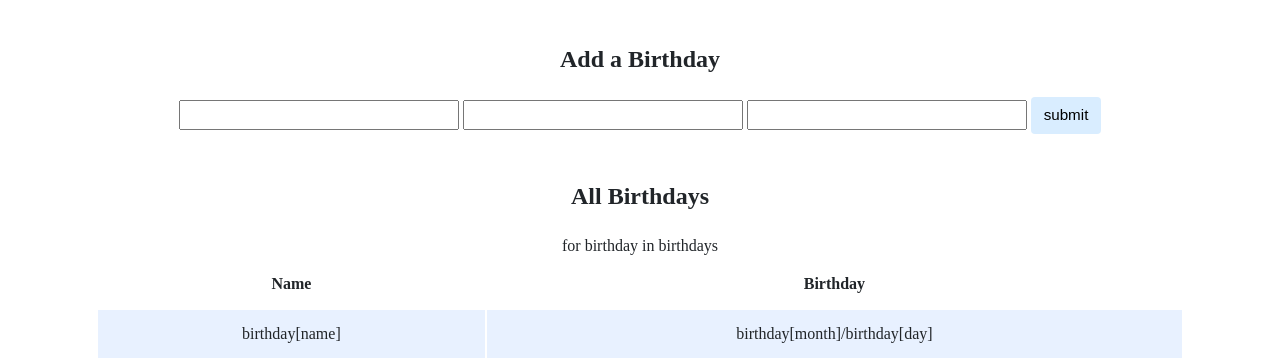
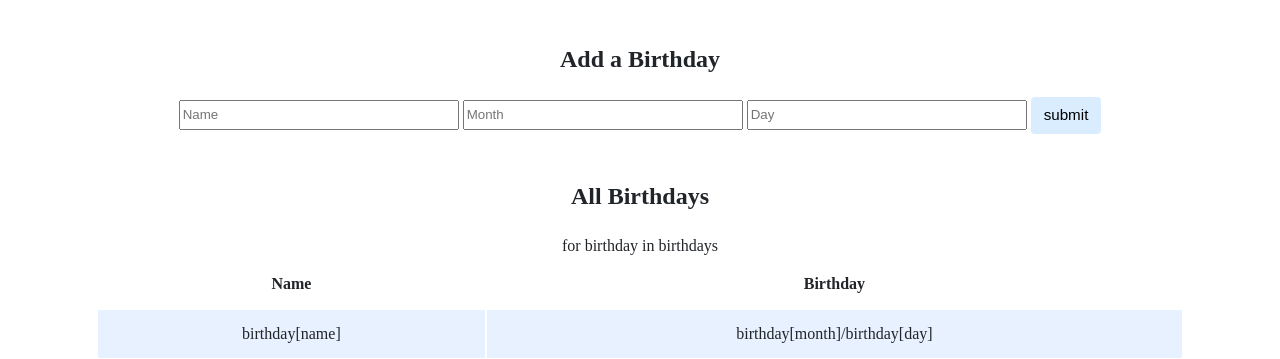
Before and after one commit to shu1513/cs50_homework, a Flask app: template birthdays/templates/index.html in a window 1280 px wide. Shown: the part 219-578 px from the top of the page. Run offline with Flask 3, Linux system fonts and the light colour scheme; the template is opened without the code that fills it, so the values that code supplies are empty; some libraries are stand-ins or nearby versions.

Commit message:
Sun, Oct 22, 2023, 1:02 PM -03:00

```diff
--- a/birthdays/templates/index.html
+++ b/birthdays/templates/index.html
@@ -16,9 +16,9 @@
                 <h2>Add a Birthday</h2>
                 <!-- TODO: Create a form for users to submit a name, a month, and a day -->
                 <form>
-                    <input name="name" type="text">
-                    <input name="month" type="text">
-                    <input name="day" type="text">
+                    <input name="name" type="text" placeholder="Name">
+                    <input name="Month" type="text" placeholder="Month">
+                    <input name="day" type="text" placeholder="Day">
                     <button type="submit">submit</button>
 
                 </form>
```
